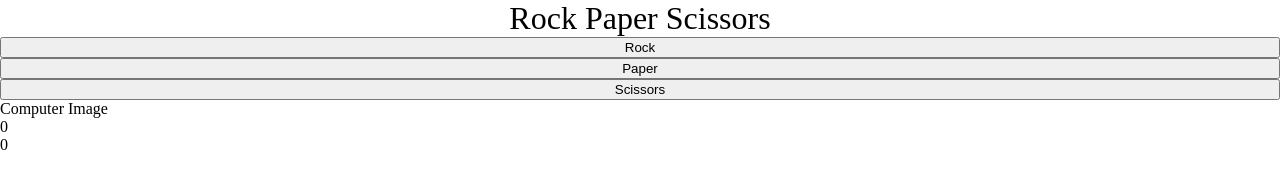
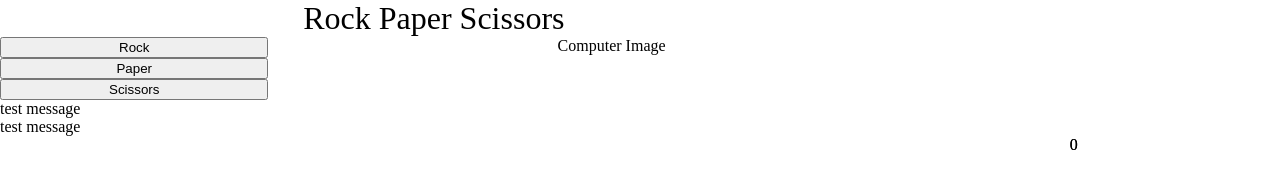
Before and after one commit to El-Pea/rock-paper-scissors, a plain HTML site: page index.html in a window 1280 px wide. Drawn offline with Linux system fonts and the light colour scheme.

Commit message:
getting griddy with it

```diff
--- a/index.html
+++ b/index.html
@@ -6,7 +6,7 @@
 </head>
 <body>
     <div id="grid-daddy">
-        <h1 class="grid-baby">Rock Paper Scissors</h1>
+        <h1 class="grid-baby" id="header">Rock Paper Scissors</h1>
 
         <button class="grid-baby button"id="rock">Rock</button>
         <button class="grid-baby button" id="paper">Paper</button>
@@ -17,8 +17,8 @@
         <div class="grid-baby" id="player-score">0</div>
         <div class="grid-baby" id="computer-score">0</div>
 
-        <div class="grid-baby" id="round-win-message"></div>
-        <div class="grid-baby" id="game-win-message"></div>
+        <div class="grid-baby" id="round-win-message">test message</div>
+        <div class="grid-baby" id="game-win-message">test message</div>
     </div>
     <script src="app-browser.js"></script>
 </body>
--- a/style.css
+++ b/style.css
@@ -29,8 +29,25 @@ html {
     text-align: center;
   }
 
+  #header{grid-area: head;}
+  #rock{grid-area: rock;}
+  #paper{grid-area: paper;}
+  #scissors{grid-area: scis;}
+  #computer{grid-area: comp}
+  #player-score{grid-area: pscore;}
+  #computer-score{grid-area: cscore;}
+  #round-win-message{grid-area: rwin}
+  #game-win-message{grid-area: gwin;}
+
   #grid-daddy{
     display: grid;
+    grid-template-areas:
+    'head head head'
+    'rock auto comp'
+    'paper auto comp'
+    'scis auto comp'
+    'rwin rwin rwin'
+    'gwin gwin gwin';
   }
 
   .grid-baby{
```
